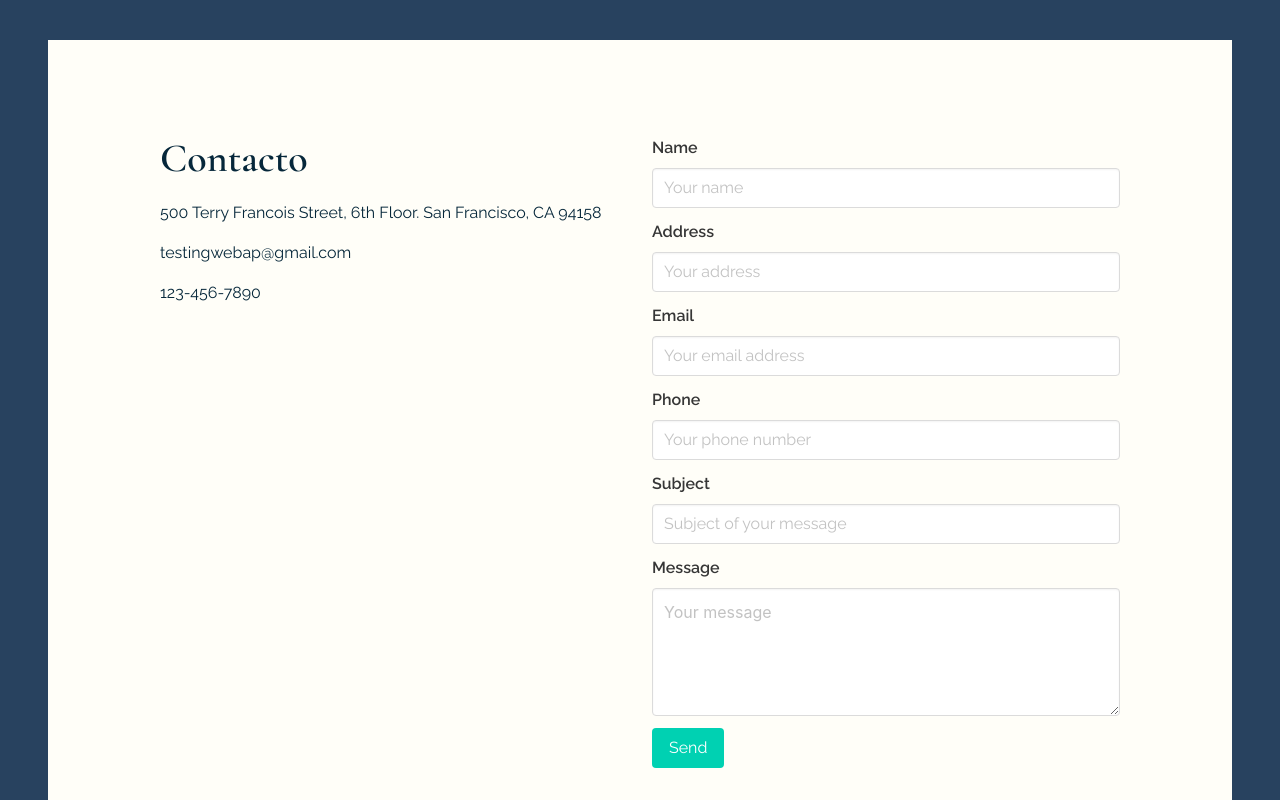
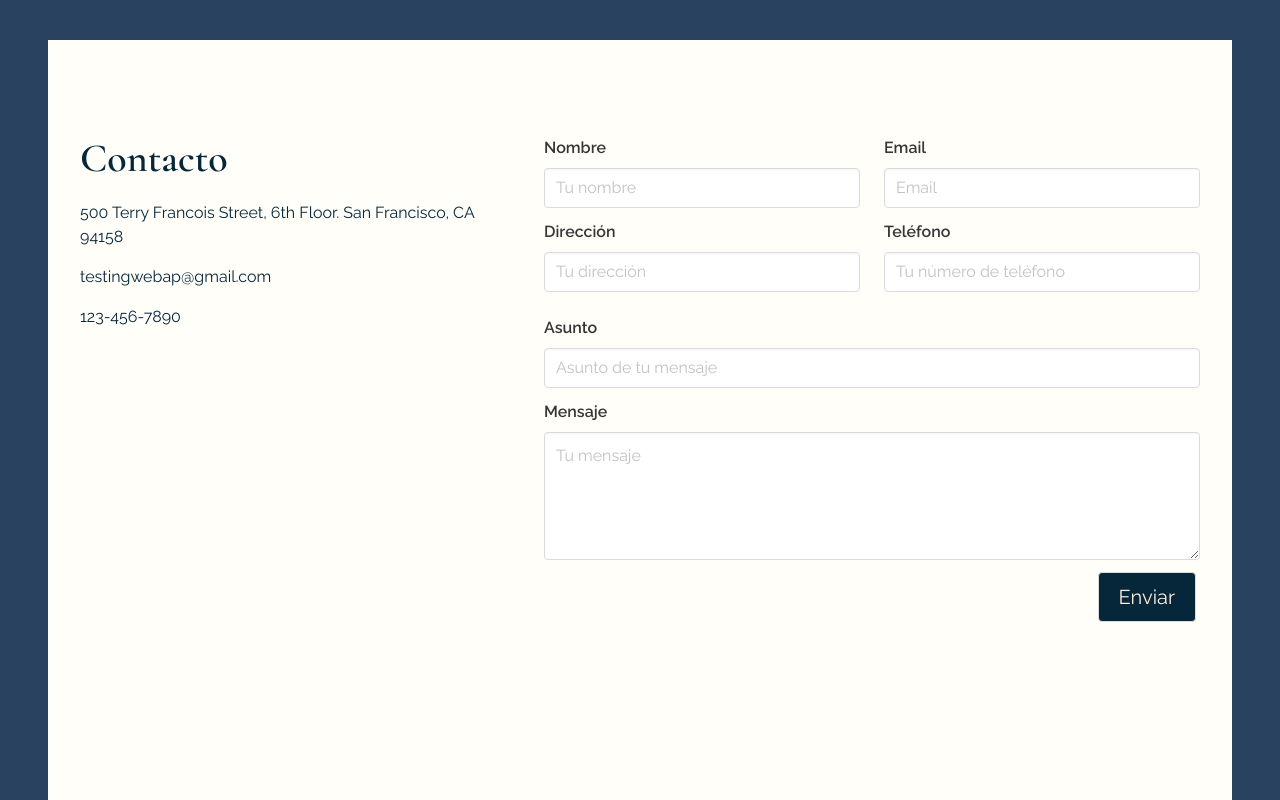
Before and after one commit to manuqs33/Resto, a React (Vite) app in the folder frontend/: page / in a window 1280 px wide. Shown: the part 1620-2420 px from the top of the page. Built offline with nearby package versions, Linux system fonts and the light colour scheme; no server answers.

Commit message:
Agrega campos de form y funciones para manejar el submit y el cambio de campos. Queda algún bug a ver

```diff
--- a/frontend/src/components/MessageContainer.jsx
+++ b/frontend/src/components/MessageContainer.jsx
@@ -4,15 +4,15 @@ export function MessageContainer() {
     return (
         <section className="section StaticPage">
             <div className="container is-fluid">
-                <div className='content container is-max-desktop'>
-                    <div className="columns">
-                        <div className="column is-one-half">
+                <div className='content container is-max-widescreen'>
+                    <div className="columns is-variable is-5">
+                        <div className="column is-two-fifths">
                             <h1>Contacto</h1>
                             <p>500 Terry Francois Street, 6th Floor. San Francisco, CA 94158</p>
                             <p>testingwebap@gmail.com</p>
                             <p>123-456-7890</p>
                         </div>
-                        <div className="column is-one-half">
+                        <div className="column is-three-fifths">
                             <MessageForm />
                         </div>
                     </div>
--- a/frontend/src/components/MessageForm.jsx
+++ b/frontend/src/components/MessageForm.jsx
@@ -1,53 +1,78 @@
+import axios from 'axios'
+import { useState } from 'react'
+
 export function MessageForm() {
+    const [formData, setFormData] = useState({})
+
+    function handleChange(event) {
+        const { name, value } = event.target
+        setFormData({ ...formData, [name]: value })
+    }
+
+    async function handleSubmit(event) {
+        event.preventDefault()
+        const response = await axios.post('/api/messages', formData)
+        console.log(response)
+    }
+
     return (
-        <form>
+        <form className="message-form" onSubmit={handleSubmit}>
+            <div className="columns">
+                <div className="column is-one-half">
                     <div className="field">
-                <label className="label">Name</label>
+                        <label className="label">Nombre</label>
                         <div className="control">
-                    <input className="input" type="text" name="name" placeholder="Your name" />
+                            <input className="input" type="text" name="name" value={formData.name} onChange={handleChange} placeholder="Tu nombre" />
                         </div>
                     </div>
 
                     <div className="field">
-                <label className="label">Address</label>
+                        <label className="label">Dirección</label>
                         <div className="control">
-                    <input className="input" type="text" name="address" placeholder="Your address" />
+                            <input className="input" type="text" name="address" value={formData.address} onChange={handleChange} placeholder="Tu dirección" />
+                        </div>
+                    </div>
+                </div>
+                <div className="column is-one-half">
+
+                    <div className="field">
+                        <label className="label">Email</label>
+                        <div className="control">
+                            <input className="input" type="email" name="email" value={formData.email} onChange={handleChange} placeholder="Email" />
                         </div>
                     </div>
 
                     <div className="field">
-                <label className="label">Email</label>
+                        <label className="label">Teléfono</label>
                         <div className="control">
-                    <input className="input" type="email" name="email" placeholder="Your email address" />
+                            <input className="input" type="tel" name="phone" value={formData.phone} onChange={handleChange} placeholder="Tu número de teléfono" />
+                        </div>
+                    </div>
                 </div>
             </div>
 
             <div className="field">
-                <label className="label">Phone</label>
+                <label className="label">Asunto</label>
                 <div className="control">
-                    <input className="input" type="tel" name="phone" placeholder="Your phone number" />
+                    <input className="input" type="text" name="subject" value={formData.subject} onChange={handleChange} placeholder="Asunto de tu mensaje" />
                 </div>
             </div>
 
             <div className="field">
-                <label className="label">Subject</label>
+                <label className="label">Mensaje</label>
                 <div className="control">
-                    <input className="input" type="text" name="subject" placeholder="Subject of your message" />
-                </div>
-            </div>
-
-            <div className="field">
-                <label className="label">Message</label>
-                <div className="control">
-                    <textarea className="textarea" name="message_text" placeholder="Your message"></textarea>
+                    <textarea className="textarea" name="message_text" value={formData.message_text} onChange={handleChange} placeholder="Tu mensaje"></textarea>
                 </div>
             </div>
 
             <div className="field">
                 <div className="control">
-                    <button className="button is-primary" type="submit">Send</button>
+                    <div className="buttons is-right">
+                        <button className="button is-medium message-form-button" type="submit">Enviar</button>
                     </div>
                 </div>
+            </div>
+
         </form>
     )
 }
--- a/frontend/src/styles/main.scss
+++ b/frontend/src/styles/main.scss
@@ -7,11 +7,12 @@
 @import 'hero';
 @import 'recommendeddishes';
 @import 'AboutChefPage';
+@import 'messagecontainerform';
 
 body {
     font-family: 'Cormorant Garamond', serif;
 
-    p, a, h4, button, label, input {
+    p, a, h4, button, label, input, textarea{
         font-family: 'Raleway', sans-serif;
     }
 
--- /dev/null
+++ b/frontend/src/styles/messagecontainerform.scss
@@ -0,0 +1,8 @@
+@import 'colors';
+.message-form {
+    .message-form-button {
+        background-color: $dark-blue;
+        color: $text;
+    }
+
+}
```
Lines whose indentation alone changed are shown as unchanged.
